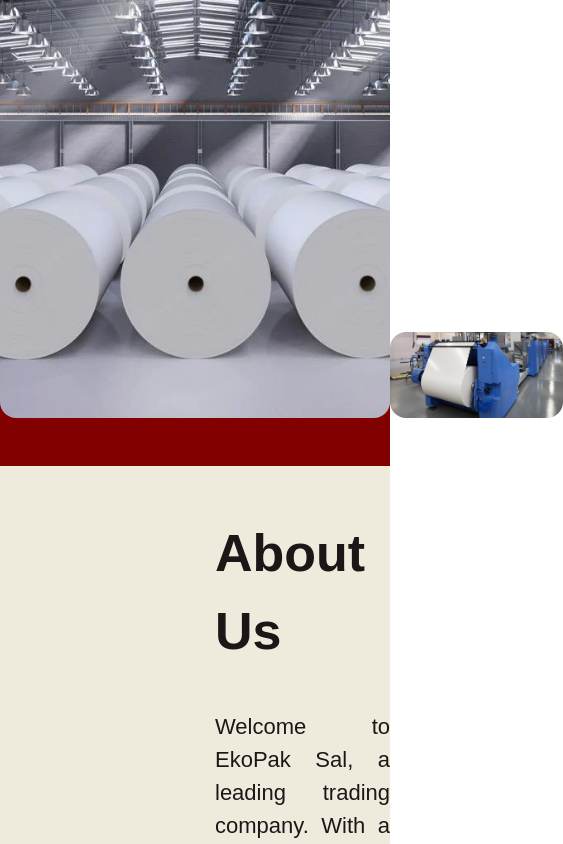
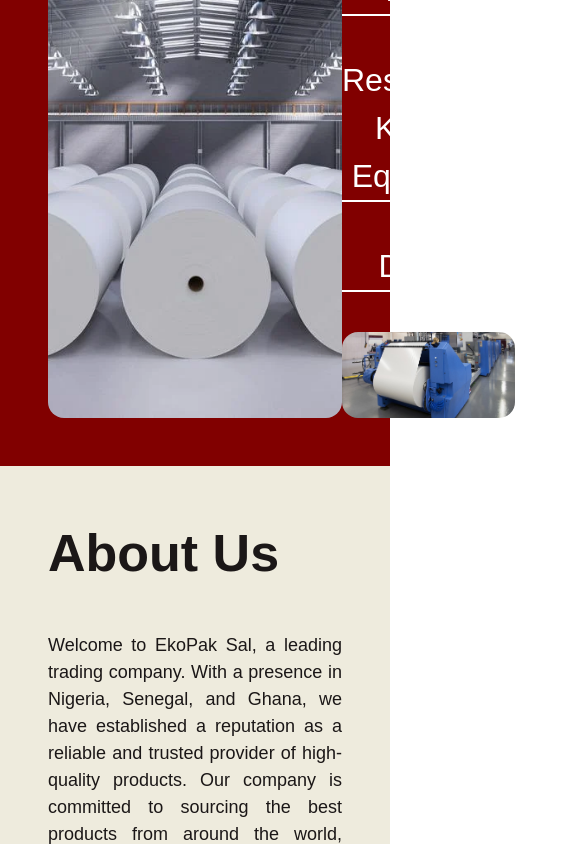
Before and after one commit to HSB1897/ekopakl, a React (Create React App) app in the folder client/: page / in a window 390 px wide. Shown: the part 1156-2000 px from the top of the page, 563 px wide, since content can reach past the window. Built offline with nearby package versions, Linux system fonts and the light colour scheme.

Commit message:
client: fixed main page about section responsiveness

```diff
--- a/client/src/components/Container.jsx
+++ b/client/src/components/Container.jsx
@@ -2,7 +2,7 @@ import React from 'react';
 
 const Container = (props) => {
   return (
-    <section className={`bg-primary-100 lg:px-24 py-12 ${props.className}`} id={props.id}>
+    <section className={`bg-primary-100 lg:px-24 px-12 py-12 ${props.className}`} id={props.id}>
       {props.children}
     </section>
   );
--- a/client/src/pages/Home/About.jsx
+++ b/client/src/pages/Home/About.jsx
@@ -5,11 +5,11 @@ import Headline from '../../components/Headline';
 
 const About = () => {
   return (
-    <Container className='bg-secondary flex gap-10' id='about'>
+    <Container className='bg-secondary flex lg:flex-row flex-col-reverse gap-10' id='about'>
       <div className='w-1/2'> </div>
-      <div className='flex flex-col gap-10 w-1/2'>
+      <div className='flex flex-col gap-10 lg:w-1/2 w-full'>
           <Headline className='text-navy'>About Us</Headline>
-          <p className='text-navy text-[22px] text-justify'>Welcome to EkoPak Sal, a leading trading company. With a presence in Nigeria, Senegal, and Ghana, we have established a reputation as a reliable and trusted provider of high-quality products. Our company is committed to sourcing the best products from around the world, including Austria, Sweden, Brazil, China, and India, and delivering them to factories in West Africa.</p>
+          <p className='text-navy lg:text-[22px] text-[18px] text-justify'>Welcome to EkoPak Sal, a leading trading company. With a presence in Nigeria, Senegal, and Ghana, we have established a reputation as a reliable and trusted provider of high-quality products. Our company is committed to sourcing the best products from around the world, including Austria, Sweden, Brazil, China, and India, and delivering them to factories in West Africa.</p>
           <Button className=' self-end hover:bg-navy hover:text-secondary duration-200' arrowHoverColor={"secondary"}>Read More</Button>
       </div>
     </Container>
```
